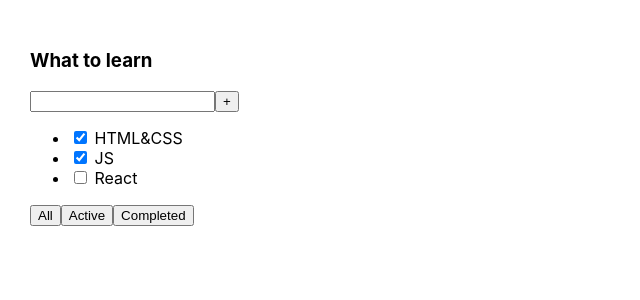
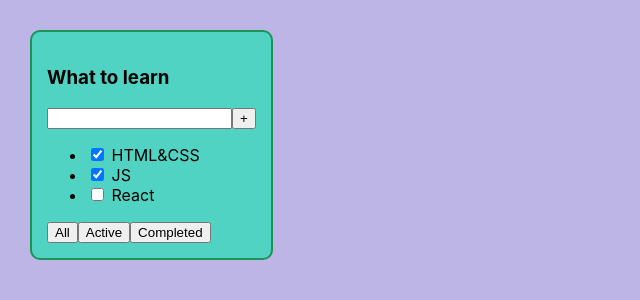
Before and after one commit to igor-minaev/todolist-lessons, a React (Create React App) app: page / in a window 1280 px wide. Shown: the top 300 px of the page, without its empty margins (0-640 px from the left). Built offline with nearby package versions, Linux system fonts and the light colour scheme.

Commit message:
add styles for todolist

```diff
--- a/src/App.css
+++ b/src/App.css
@@ -1,8 +1,19 @@
 .App {
-  padding: 30px;
-  display: flex;
+    padding: 30px;
+    display: flex;
+    background-color: #bcb5e5;
+    height: 100vh;
 }
 
 .App > div {
-  margin-right: 50px;
+    margin-right: 50px;
 }
+
+
+.todolist {
+    border: 2px solid #1b9453;
+    padding: 15px;
+    border-radius: 10px;
+    background-color: #50d3c3;
+    height: max-content;
+}
--- a/src/App.tsx
+++ b/src/App.tsx
@@ -4,7 +4,7 @@ import './App.css';
 function App() {
     return (
         <div className="App">
-            <div>
+            <div className='todolist'>
                 <h3>What to learn</h3>
                 <div>
                     <input/>
```
